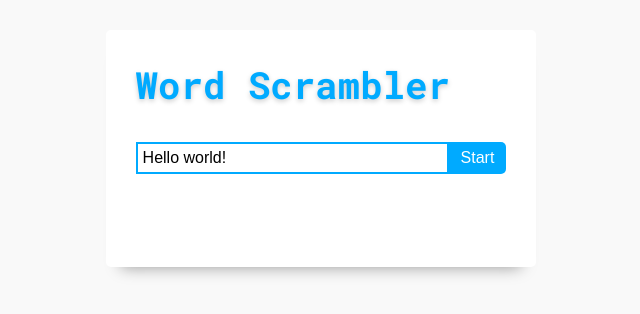
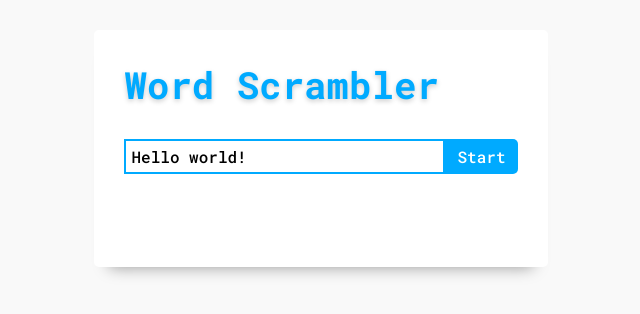
Before and after one commit to rolandjlevy/JS-word-scrambler, a plain HTML site: page index.html in a window 1280 px wide. Shown: the whole page, without its empty margins (319-959 px from the left). Drawn offline with Linux system fonts and the light colour scheme.

Commit message:
CSS changes

```diff
--- a/style.css
+++ b/style.css
@@ -29,6 +29,7 @@ h3 {
 input, button {
   padding: 5px;
   font-size: 1rem;
+  font-family: 'Roboto Mono', monospace;
 }
 
 input {
@@ -81,6 +82,4 @@ input {
 
 .scrambler {
   text-decoration: none;
-  /* box-shadow: inset 0 -3px 0 black;
-	padding-bottom: -3px; */
 }
```
